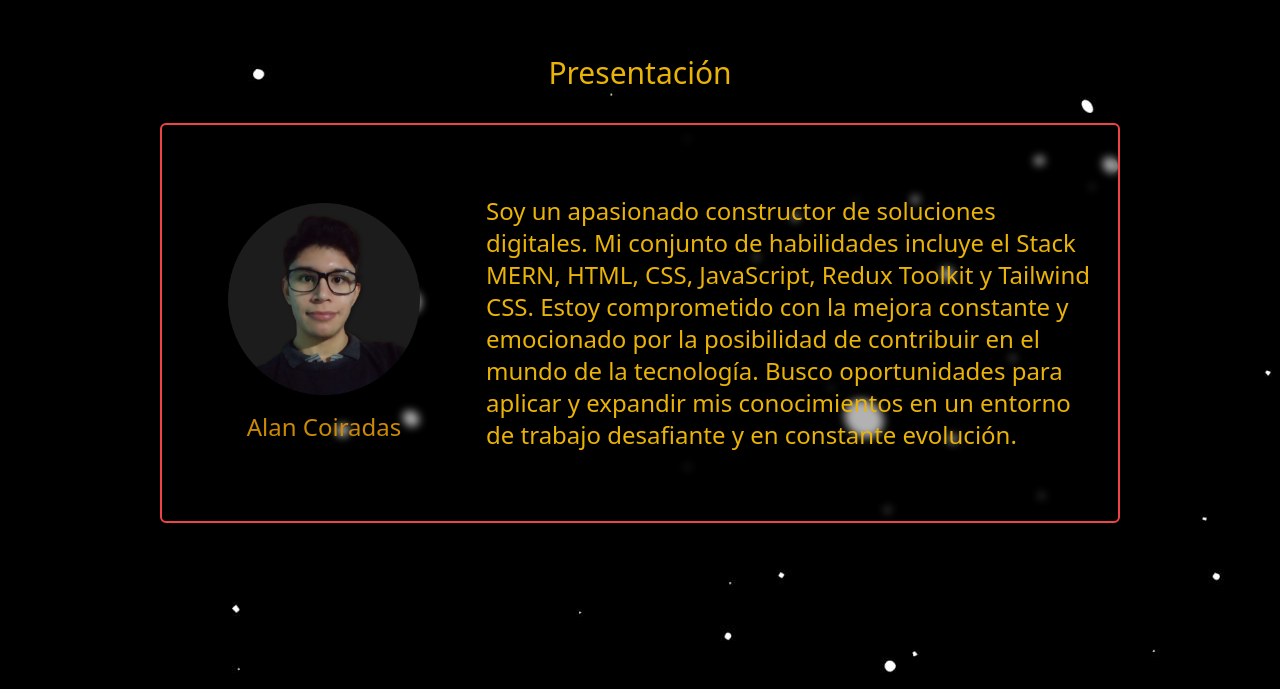
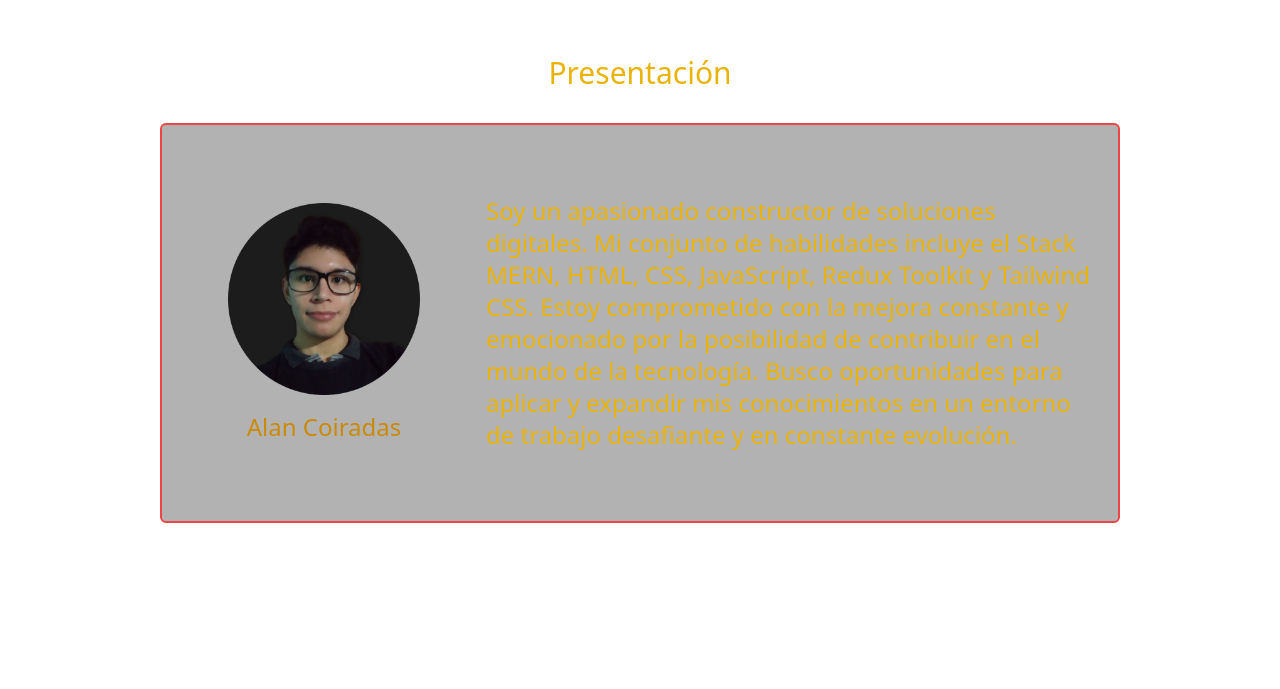
Before and after one commit to leocoiradas/Portfolio, a React (Vite) app: page / in a window 1280 px wide. Shown: the part 111-800 px from the top of the page. Built offline with nearby package versions, Linux system fonts and the light colour scheme.

Commit message:
Remoción de el fondo espacial
Se removió el fondo espacial del home. La idea es que el fondo ocupe toda la pantalla incluyendo la zona del navbar por lo que para hacer pruebas se pondrá dicho fondo en el componente App para testear como queda.

```diff
--- a/src/pages/Home.jsx
+++ b/src/pages/Home.jsx
@@ -1,8 +1,10 @@
 import Introduction from "../components/Introduction";
+
 
 function Home(){
     return(
-        <main className="flex flex-col justify-center items-center w-screen h-screen bg-space-background gap-8">
+        <main className="flex flex-col justify-center items-center w-full h-screen gap-8">
+
             <h3 className="text-yellow-500 text-center text-3xl">Presentación</h3>
             <Introduction />
         </main>
```
